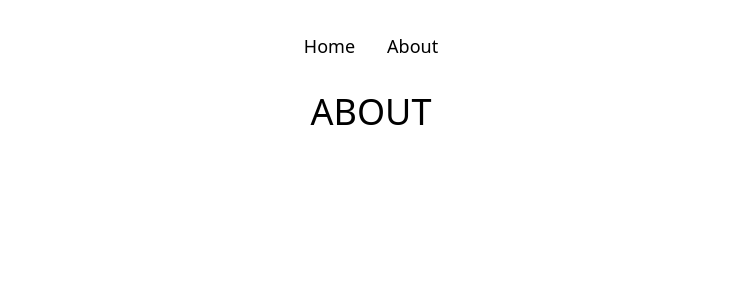
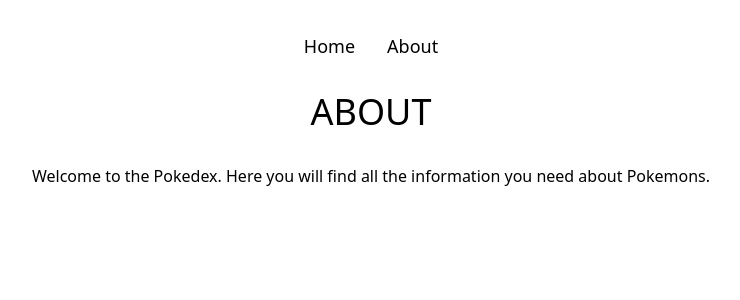
Before and after one commit to AbbasKagdi/sveltekit-pokedex, a SvelteKit app: page /about in a window 1280 px wide. Shown: the top 300 px of the page, without its empty margins (269-1009 px from the left). Built offline with nearby package versions, Linux system fonts and the light colour scheme.

Commit message:
filling about page

```diff
--- a/src/routes/about/+page.svelte
+++ b/src/routes/about/+page.svelte
@@ -1 +1,2 @@
 <h1 class="text-4xl text-center my-8 uppercase">About</h1>
+<p class="text-center text-1xl">Welcome to the Pokedex. Here you will find all the information you need about Pokemons.</p>
```
